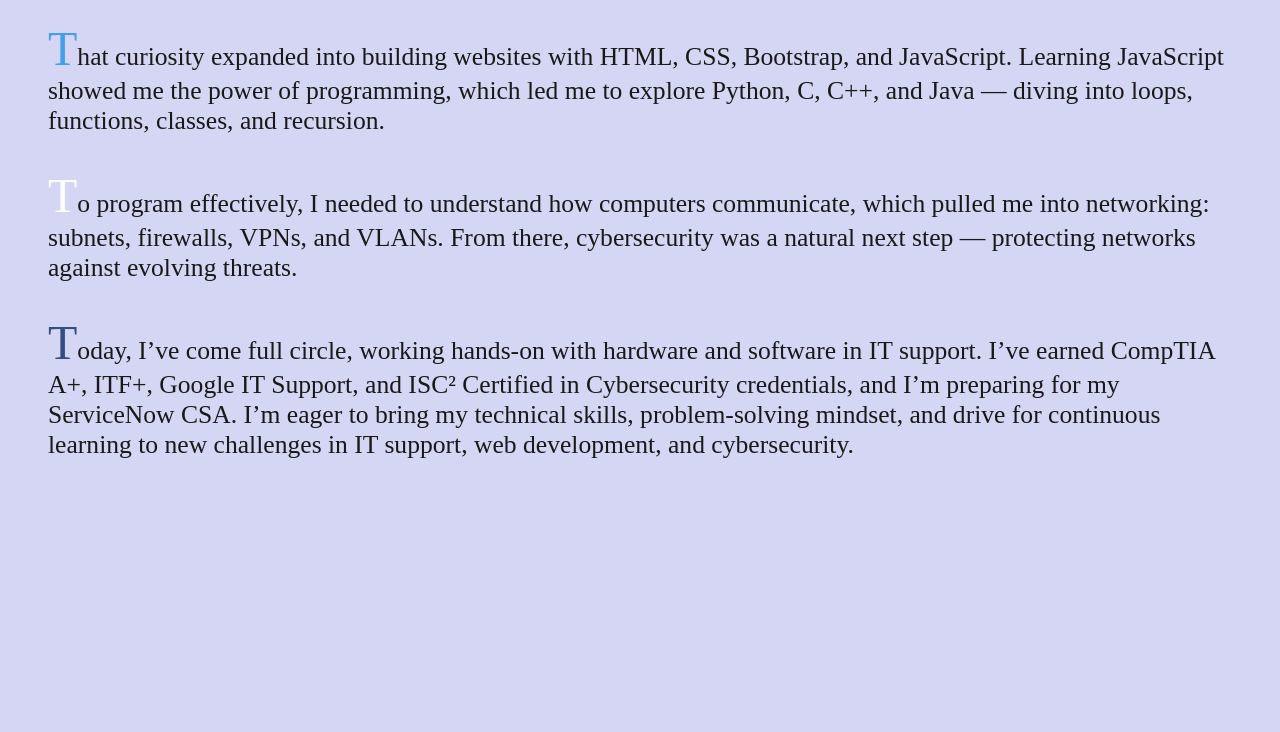
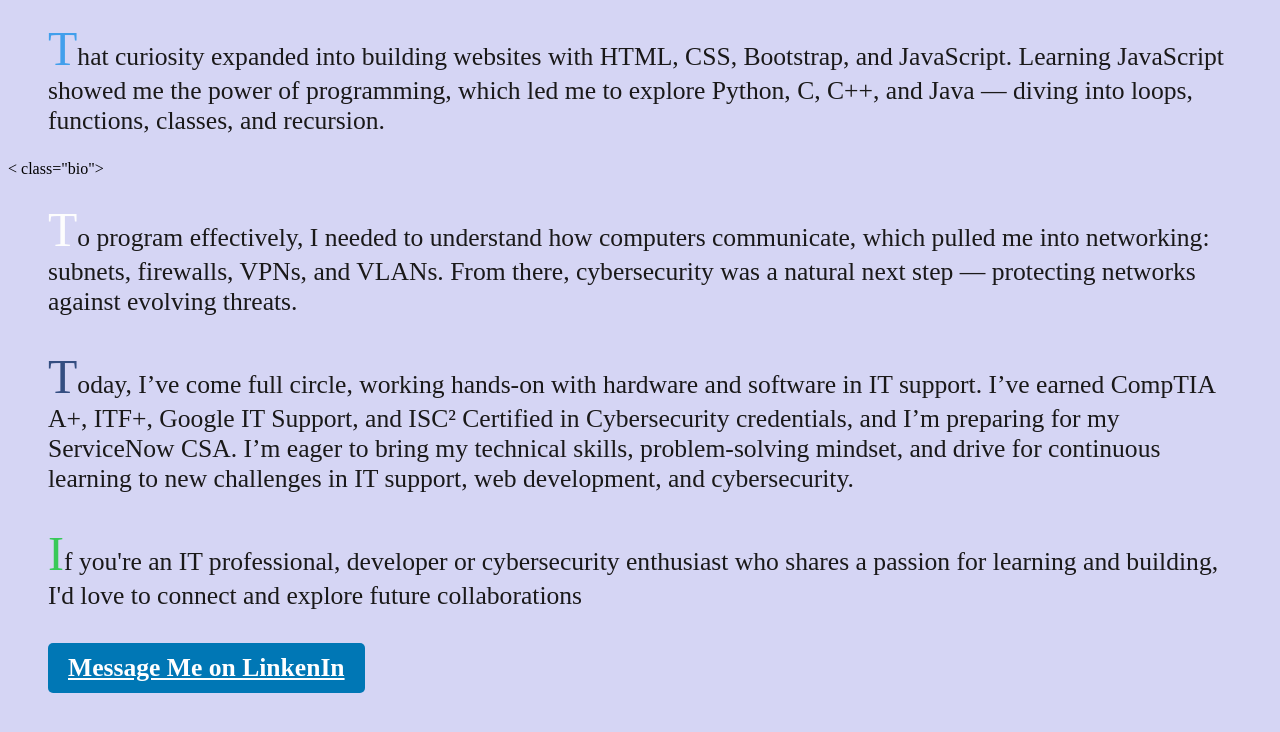
Before and after one commit to JaretAp/jaretaparo.com, a plain HTML site: page index.html in a window 1280 px wide. Shown: the part 494-1226 px from the top of the page. Before the commit the page ends 986 px from the top, so only its background shows below. Drawn offline with Linux system fonts and the light colour scheme; a script that the page names is missing.

Commit message:
Updated About section with LinkedIn CTA

```diff
--- a/index.html
+++ b/index.html
@@ -78,11 +78,19 @@
     </div>
 
   </div>
-  <div class="bio">
+  < class="bio">
     <p id="third-p"> <span>T</span>o program effectively, I needed to understand how computers communicate, which pulled me into networking: subnets, firewalls, VPNs, and VLANs. From there, cybersecurity was a natural next step — protecting networks against evolving threats.
     </p>
 
     <p id="fourth-p"> <span>T</span>oday, I’ve come full circle, working hands-on with hardware and software in IT support. I’ve earned CompTIA A+, ITF+, Google IT Support, and ISC² Certified in Cybersecurity credentials, and I’m preparing for my ServiceNow CSA. I’m eager to bring my technical skills, problem-solving mindset, and drive for continuous learning to new challenges in IT support, web development, and cybersecurity.
+    </p>
+    <p id ="fifth-p"><span>I</span>f you're an IT professional, developer or cybersecurity enthusiast who shares a passion for learning and building, I'd love to connect and explore future collaborations</p>
+    <p>
+      <a href="https://www.linkedin.com/in/jaret-aparo" target="_blank" id="message_me" rel="noopener noreferrer">
+        Message Me on LinkenIn
+      </a>
+    </p>
+
     </p>
   </div>
   <div class="outer-box-Mobile">
--- a/styles.css
+++ b/styles.css
@@ -51,6 +51,15 @@ p {
   font-size: 1.6rem;
   margin: 1rem 2rem;
   padding: .5rem;
+}
+
+#message_me {
+  display: inline-block;
+  padding: 10px 20px;
+  background-color: #0077b5;
+  color: white;
+  border-radius: 5px;
+  font-weight: bold;
 }
 
 span {
```
